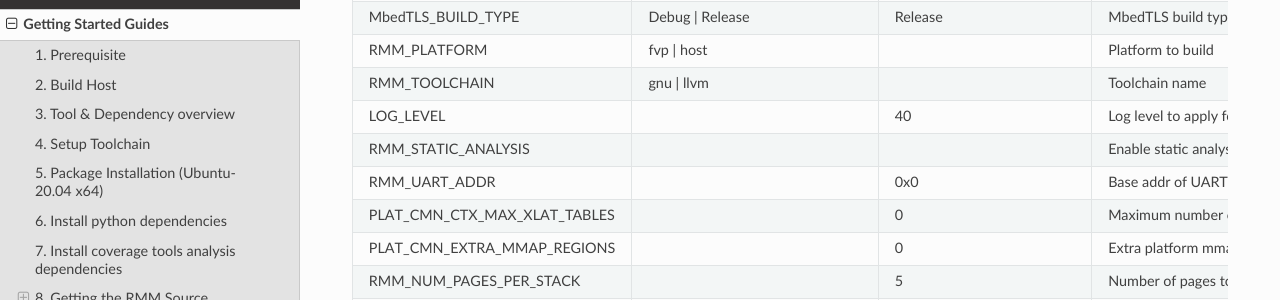
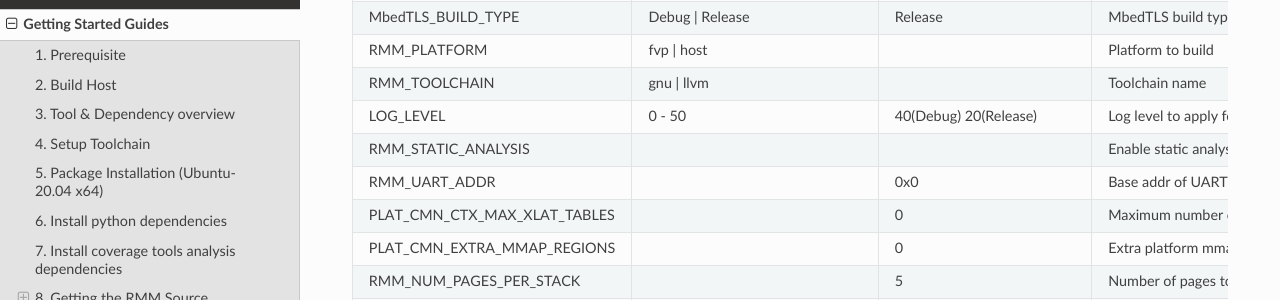
Before and after one commit to TF-RMM/tf-rmm, a Sphinx documentation site: the page built from docs/getting_started/build-options.rst, in a window 1280 px wide and 900 px high, scrolled down 5093 px. Shown: the part 151-451 px from the top of the window. Built offline with Sphinx 7.4.7 and the Read the Docs theme 2.0.0, drawn with Linux system fonts in a browser that asks for light colours.

Commit message:
fix(lib/debug): Fix LOG_LEVEL for Multi-Config build
The CMAKE_BUILD_TYPE variable is invalid for Multi-Config builds.
The previous implementation depended on this to set the default
LOG_LEVEL for Debug and Release builds. This is now corrected to
an implementation which is compatible with Multi-Config build
generators.

fixes TF-RMM/tf-rmm#16

Signed-off-by: Soby Mathew <soby.mathew@arm.com>
Change-Id: I53a2d850b532ad169c09e0eeed4c485752be8a7a

```diff
--- a/docs/getting_started/build-options.rst
+++ b/docs/getting_started/build-options.rst
@@ -268,7 +268,7 @@ The |RMM| build system supports the following CMake build options.
    MbedTLS_BUILD_TYPE		,Debug | Release	,Release		,"MbedTLS build type"
    RMM_PLATFORM			,fvp | host		,			,"Platform to build"
    RMM_TOOLCHAIN		,gnu | llvm		,			,"Toolchain name"
-   LOG_LEVEL			,			,40			,"Log level to apply for RMM (0 - 50)"
+   LOG_LEVEL			,0 - 50			,40(Debug) 20(Release)	,"Log level to apply for RMM (0 - 50)."
    RMM_STATIC_ANALYSIS		,			,			,"Enable static analysis checkers"
    RMM_UART_ADDR		,			,0x0			,"Base addr of UART to be used for RMM logs"
    PLAT_CMN_CTX_MAX_XLAT_TABLES ,			,0			,"Maximum number of translation tables used by the runtime context"
```
Also changed, not shown: 2 other files.
